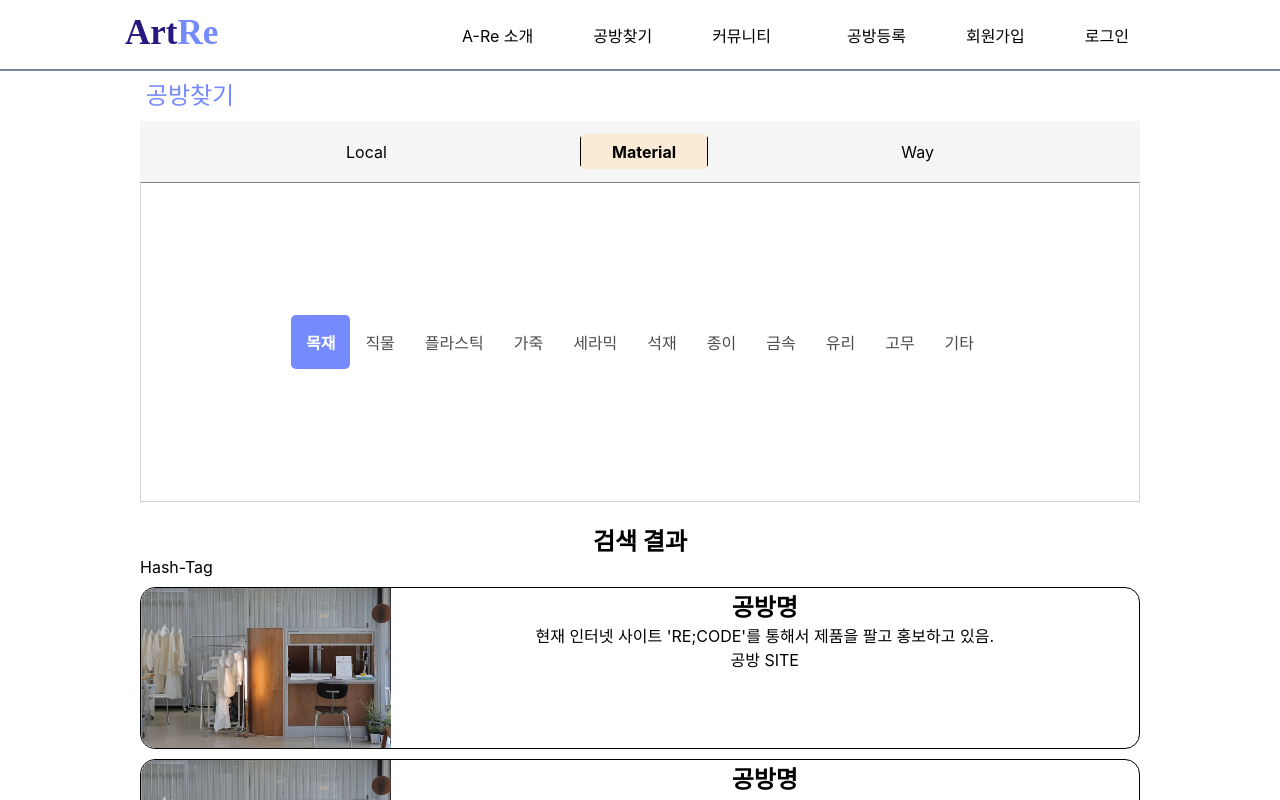
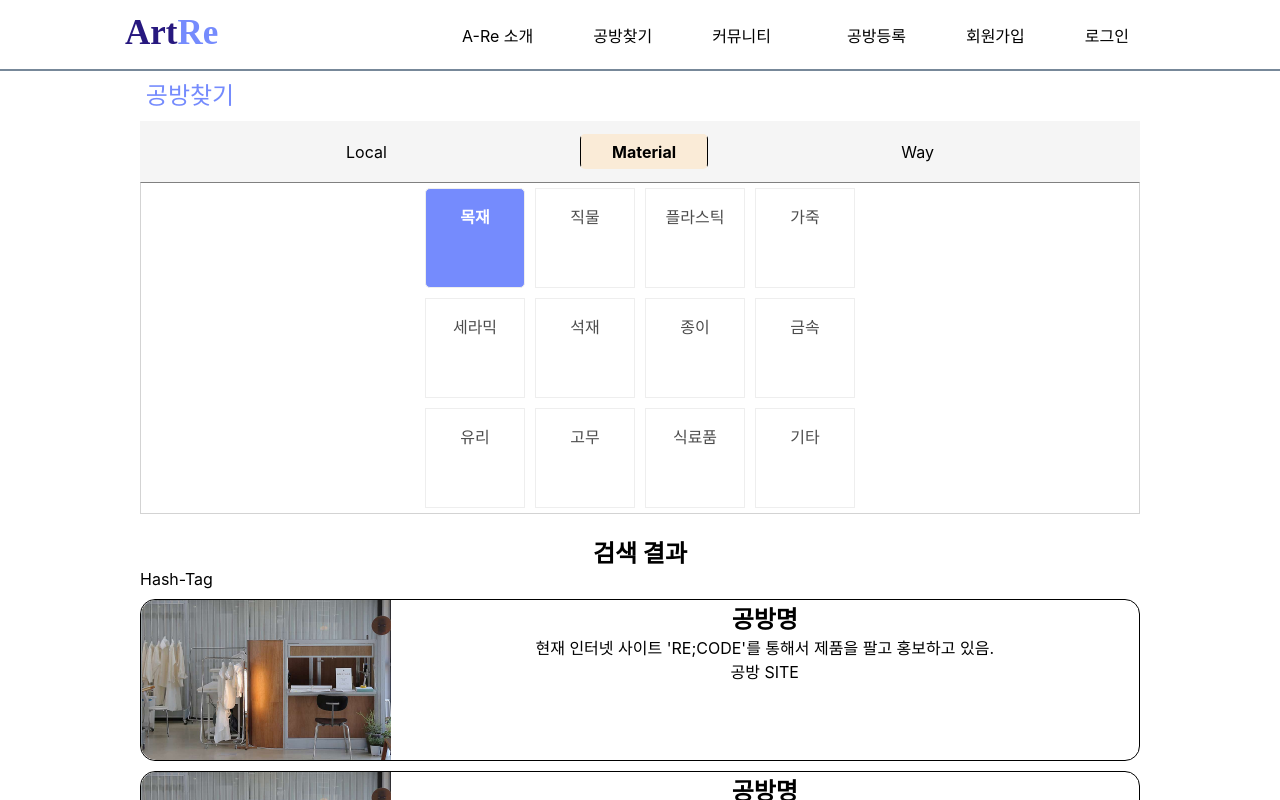
Before and after one commit to Team-NanaScript/Art_Recycle, a React (Create React App) app in the folder react-are/: page /search/material in a window 1280 px wide. Shown: the top 800 px of the page. Built offline with nearby package versions, Linux system fonts and the light colour scheme.

Commit message:
재료 중앙정렬 및 변경 완료

```diff
--- a/react-are/src/css/SearchSection.css
+++ b/react-are/src/css/SearchSection.css
@@ -17,11 +17,11 @@ section.search_section {
   display: flex;
   align-items: center;
   min-height: 40vh;
-  /* justify-content: center; */
 }
 
 div.tag {
   padding: 15px;
+  margin: 5px;
   color: rgba(0, 0, 0, 0.7);
   font-weight: 500;
 }
@@ -49,7 +49,7 @@ div.local_box {
   flex: 1;
   display: flex;
   flex-wrap: wrap;
-  margin-left: 20px;
+  margin-left: 10px;
 }
 
 div.map_sample {
@@ -76,8 +76,6 @@ div.offline {
 }
 
 div.offline {
-  /* border: 1px solid green; */
-
   background-image: url("../image/offline.jpg");
   background-repeat: no-repeat;
   background-attachment: scroll;
@@ -86,8 +84,6 @@ div.offline {
 }
 
 div.online {
-  /* border: 1px solid blue; */
-
   background-image: url("../image/online.png");
   background-repeat: no-repeat;
   background-attachment: scroll;
@@ -101,4 +97,16 @@ div.material_box {
   display: flex;
 
   margin: 0 auto;
+
+  width: 50%;
+  flex-wrap: wrap;
+
+  align-items: center; /* 이거 없어도 상관없긴함*/
+  justify-content: center;
 }
+
+div.tag.material {
+  width: 100px;
+  height: 100px;
+  border: 0.5px solid #eee;
+}
--- a/react-are/src/search/MaterialSearch.jsx
+++ b/react-are/src/search/MaterialSearch.jsx
@@ -11,16 +11,17 @@ const materialData = [
   "금속",
   "유리",
   "고무",
+  "식료품",
   "기타",
 ];
 const MaterialSearch = () => {
   const material_box = useCallback(() => {
     return materialData.map((text) => {
-      return <div className="tag">{text}</div>;
+      return <div className="tag material">{text}</div>;
     });
   }, []);
   return (
-    <section className="search_section">
+    <section className="search_section material">
       <div className="material_box">{material_box()}</div>
     </section>
   );
```
